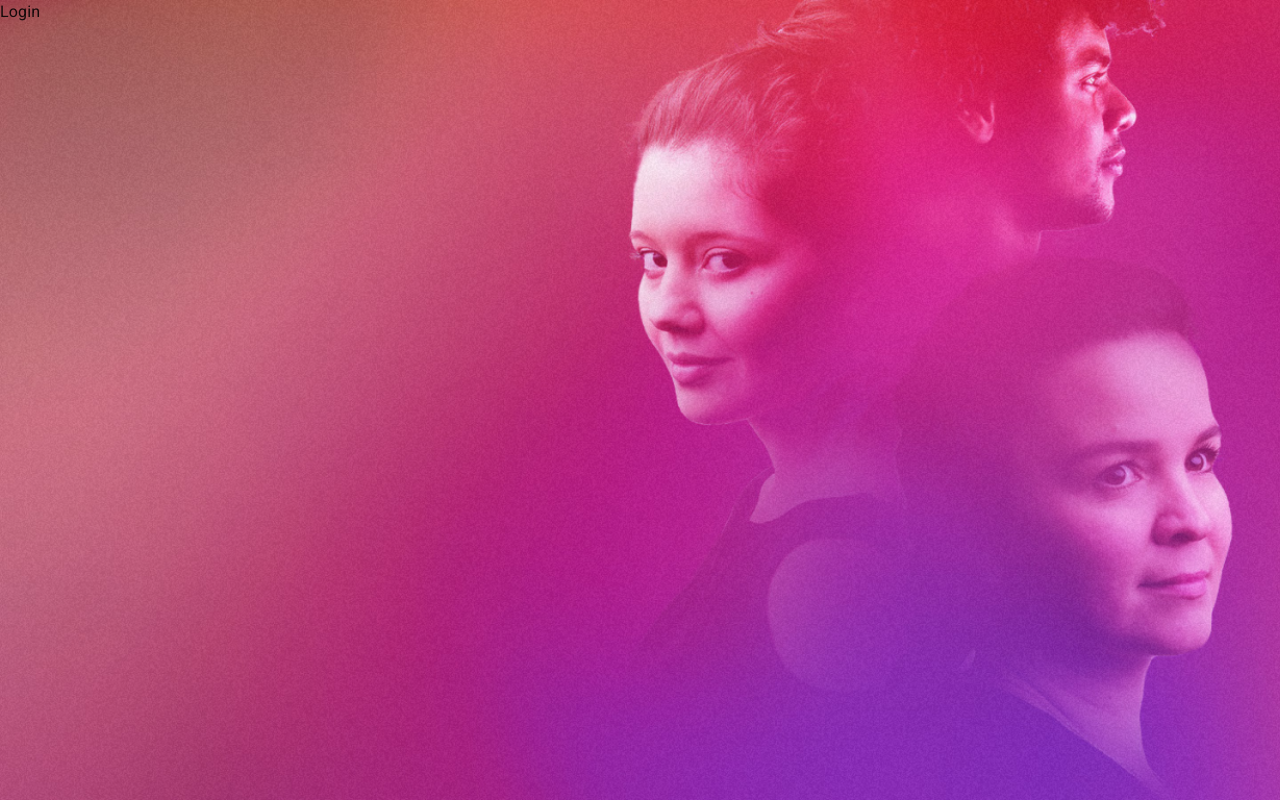
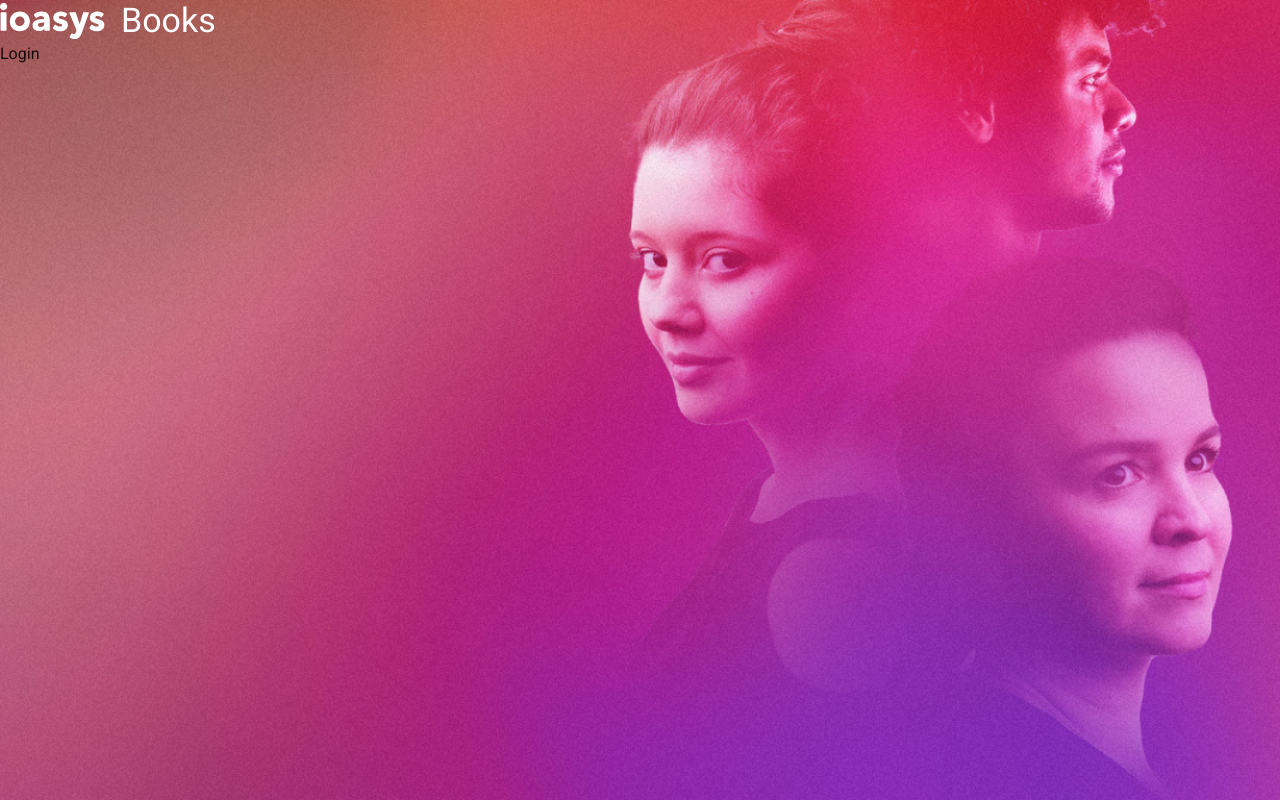
Before and after one commit to ericsonmoreira/ioasys-books, a React (Vite) app: page /login in a window 1280 px wide. Built offline with nearby package versions, Linux system fonts and the light colour scheme.

Commit message:
✨ mudando fonte padrão

```diff
--- a/index.html
+++ b/index.html
@@ -5,7 +5,9 @@
   <meta charset="UTF-8" />
   <link rel="icon" type="image/svg+xml" href="/src/favicon.svg" />
   <meta name="viewport" content="width=device-width, initial-scale=1.0" />
-  <link rel="stylesheet" href="https://fonts.googleapis.com/css?family=Roboto:300,400,500,700&display=swap" />
+  <link rel="preconnect" href="https://fonts.googleapis.com">
+  <link rel="preconnect" href="https://fonts.gstatic.com" crossorigin>
+  <link href="https://fonts.googleapis.com/css2?family=Heebo:wght@300;400;500;700&display=swap" rel="stylesheet">
   <title>Vite App</title>
 </head>
 
--- a/src/pages/LoginPage/index.tsx
+++ b/src/pages/LoginPage/index.tsx
@@ -1,11 +1,15 @@
-// import { Container } from './styles';
-
 import { Typography } from '@mui/material';
+import logoSVG from '../../assets/logo.svg';
 import BasicLayout from '../../layouts/BasicLayout';
+import { LogoWrapper } from './styles';
 
 const LoginPage: React.FC = () => {
   return (
     <BasicLayout>
+      <LogoWrapper>
+        <img src={logoSVG} />
+        <Typography variant='h4'>Books</Typography>
+      </LogoWrapper>
       <Typography>Login</Typography>
     </BasicLayout>
   );
--- /dev/null
+++ b/src/pages/LoginPage/styles.ts
@@ -0,0 +1,11 @@
+import styled from 'styled-components';
+
+export const LogoWrapper = styled.div`
+  display: flex;
+  align-items: center;
+  color: #fff;
+
+  > img {
+    margin-right: 1rem;
+  }
+`;
--- a/src/theme/index.tsx
+++ b/src/theme/index.tsx
@@ -6,4 +6,7 @@ export const theme = createTheme({
       main: '#AB2680',
     },
   },
+  typography: {
+    fontFamily: 'Heebo',
+  },
 });
```
Also changed, not shown: src/assets/logo.svg (added).
